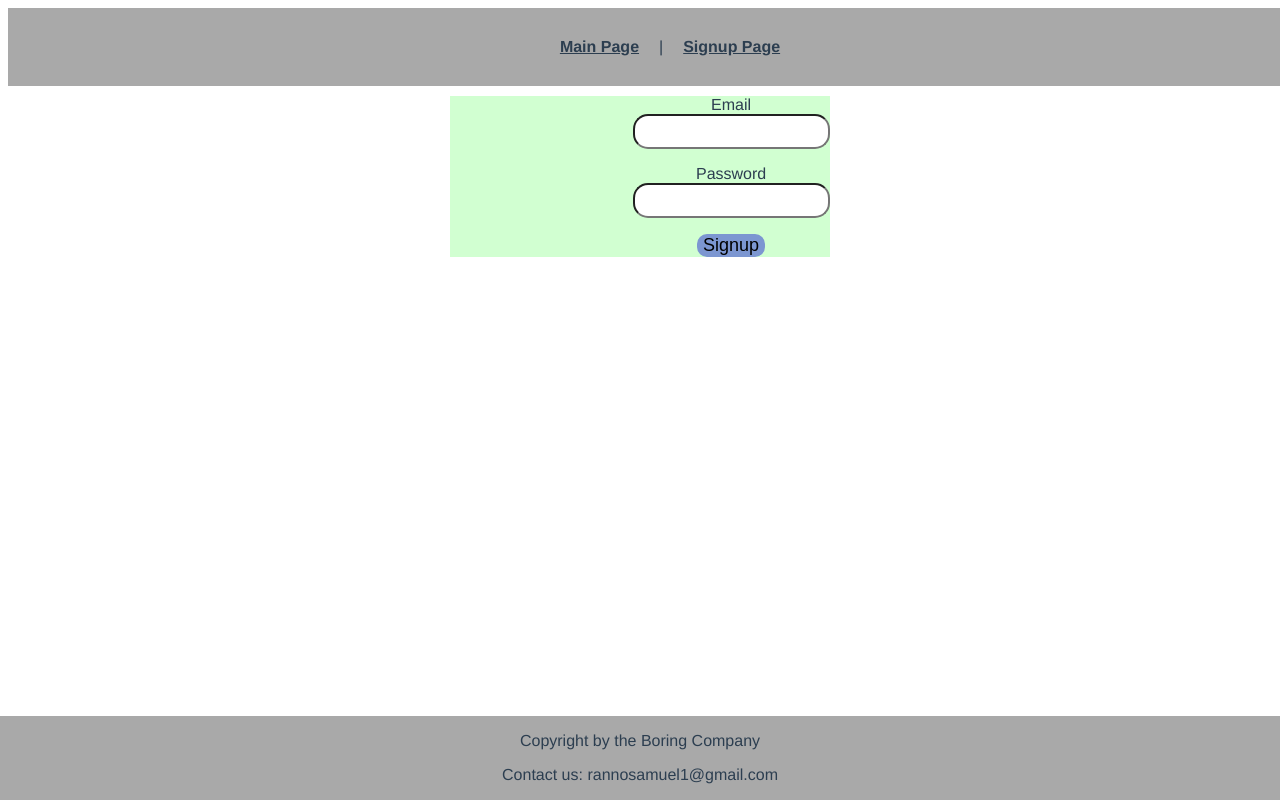
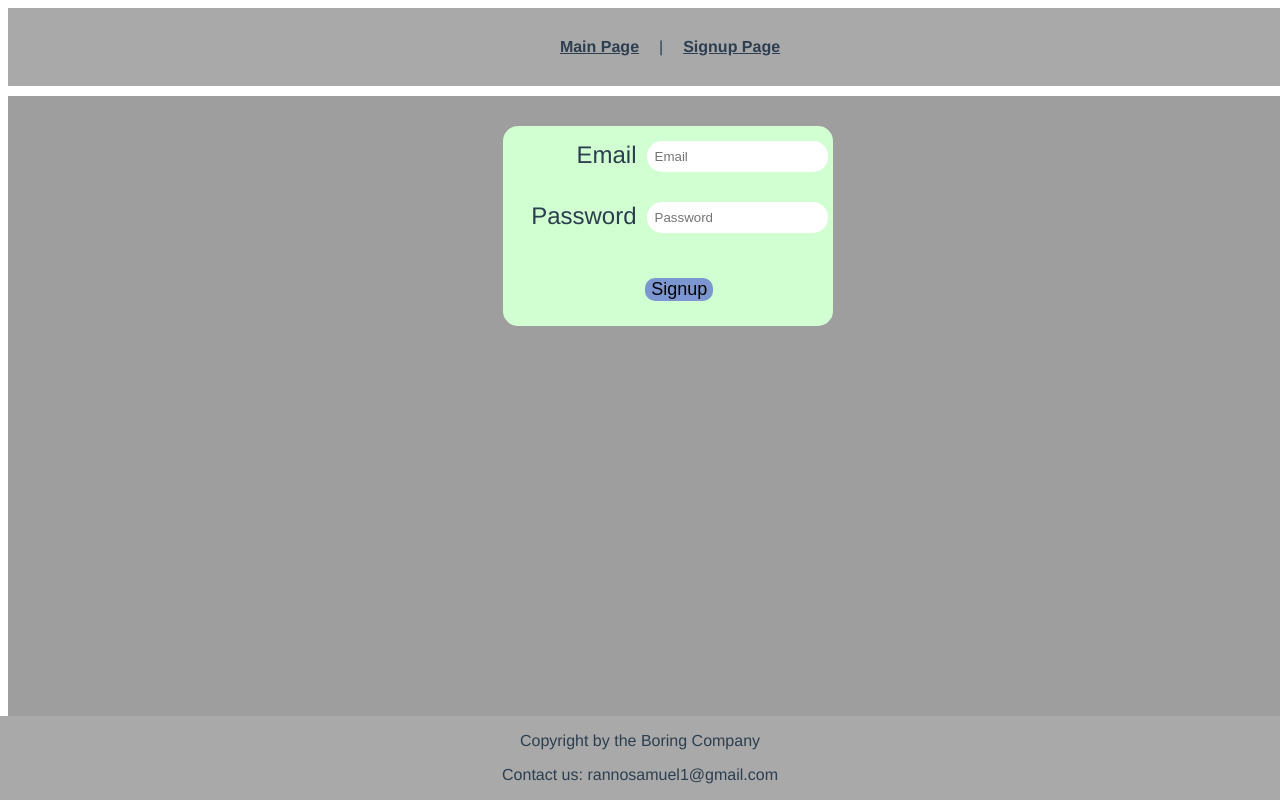
Before and after one commit to RannoSamuelAdson/WAD-HW-3, a Vue app: page /signup in a window 1280 px wide. Shown: the top 800 px of the page. Built offline with nearby package versions, Linux system fonts and the light colour scheme.

Commit message:
finished the signup page

```diff
--- a/src/components/Footer.vue
+++ b/src/components/Footer.vue
@@ -24,6 +24,7 @@ footer {
   width: 100%;
   background-color: darkgray;
   text-align: center;
+
 }
 
   </style>
--- a/src/components/Header.vue
+++ b/src/components/Header.vue
@@ -27,7 +27,6 @@ nav {
     background-color: darkgray;
     justify-content: center;
     margin-bottom: 10px;
-
 }
 .flex_container_row{
     display: flex;
@@ -39,7 +38,6 @@ nav a {
     margin: 0 10px; /* Optional: add some space between the links */
 }
 
-/* If you want the "|" to be part of the layout with spacing, you might consider the following: */
 p {
     margin: 0 10px; /* Add margin around the <p> to space out the separator */
 }
--- a/src/components/SignupForm.vue
+++ b/src/components/SignupForm.vue
@@ -2,19 +2,19 @@
     <div class="signup-form">
       <form @submit.prevent="validateForm">
         <div class="input-group">
-          <label for="email">Email</label>
-          <input type="email" id="email" v-model="email" required>
+          <label for="email" class="subtext">Email</label>
+          <input type="email" id="email" placeholder="Email" v-model="email" required>
         </div>
         <div class="input-group">
-          <label for="password">Password</label>
-          <input type="password" id="password" v-model="password" required>
+          <label for="password" class="subtext">Password</label>
+          <input type="password" id="password" placeholder="Password" v-model="password" required>
         </div>
         <button type="submit">Signup</button>
       </form>
-      <div v-if="validationMessage" class="validation-message">
+    </div>
+    <div v-if="validationMessage" class="validation-message">
         {{ validationMessage }}
       </div>
-    </div>
   </template>
 
 <script>
@@ -32,7 +32,7 @@ export default {
       // Regular expression for the password validation
       const passwordRegex = /^(?=.*[A-Z])(?=.*[a-z].*[a-z])(?=.*[0-9])(?=.*[_]).{8,14}$/
       if (!passwordRegex.test(this.password)) {
-        this.validationMessage = 'Password is not valid. It should be 8-14 characters long, include at least one uppercase letter, at least two lowercase letters, at least one number, start with an uppercase letter, and include an underscore.'
+        this.validationMessage = 'Password is not valid.'
       } else {
         this.validationMessage = ''
         // Submit the form data
@@ -49,18 +49,28 @@ export default {
 
   <style scoped>
   .signup-form {
+
     background-color: rgb(209, 255, 209);
-    min-width: calc(10% + 40px);
-    width: 30%;
+    min-width: calc(5% + 60px);
+    max-width: 330px;
+    width: calc(60% + 30px);
     display: flex;
     justify-content: right;
-    margin: auto
+    margin: auto;
+    border-radius: 15px;
+    height:200px;
     /* Add styles to match the design provided in the image */
   }
+  div.input-group {
+    display: flex;
+    justify-content: space-between; /* Elements inside should be arranged horizontally with space in between */
+    justify-content: right;
+    padding: 15px 5px; /* Reduce horizontal padding to 5px and keep 10px vertical padding */
 
-  .input-group {
-    margin-bottom: 1rem;
-
+  }
+  .subtext {
+    font-size: x-large;
+    padding-right: 10px;
   }
 
   .input-group label {
@@ -68,7 +78,9 @@ export default {
   }
 
   .input-group input {
-    min-width: 10%;
+    display: flex;
+    width: 60%;
+    max-width: 165px;
     padding: 0.5rem;
     border-radius: 15px;
   }
@@ -79,10 +91,12 @@ export default {
     border: none;
     font-size: large;
     width: max-content;
-
+    margin-top: 30px;
     /* Add button styles */
   }
-
+  input{
+    border: none;
+  }
   .validation-message {
     color: red;
     margin-top: 1rem;
--- a/src/views/SignupPage.vue
+++ b/src/views/SignupPage.vue
@@ -1,7 +1,8 @@
 <template>
     <Header />
-
-    <SignupForm />
+    <div class="filling">
+      <SignupForm />
+    </div>
     <Footer />
 </template>
 
@@ -20,3 +21,13 @@ export default {
   }
 }
 </script>
+
+<style>
+.filling {
+  padding-top: 30px;
+  background-color: rgb(158, 158, 158); /* Use background-color, not fill */
+  height: calc(100vh - 180px); /* Calculate the height based on the viewport height minus the heights of header and footer */
+  width: calc(100% + 55px);
+
+}
+</style>
```
